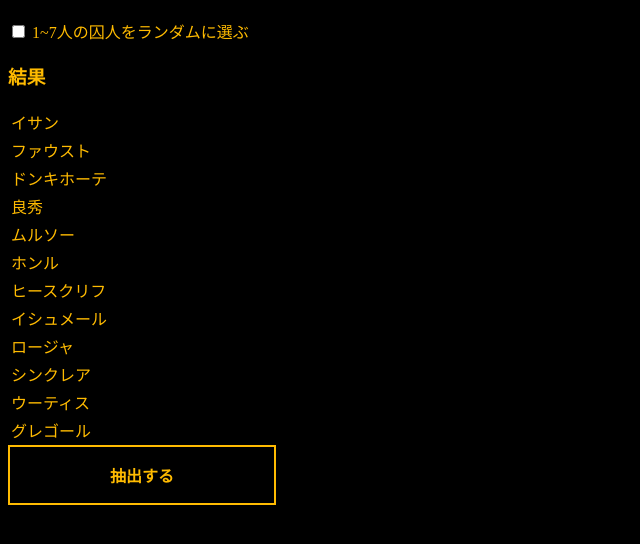
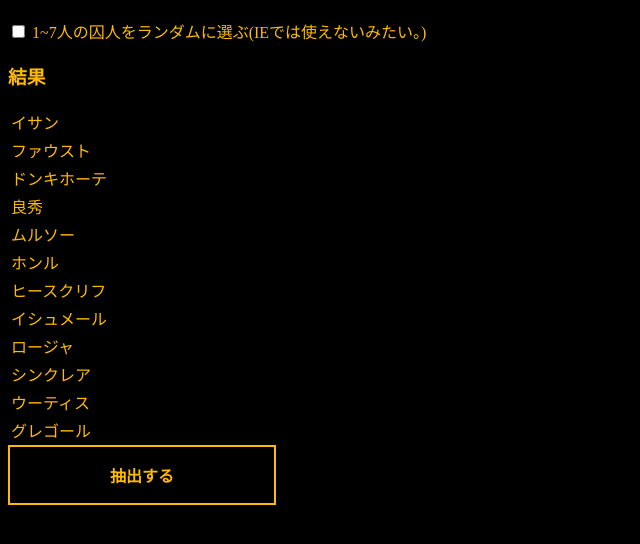
Before and after one commit to ANAAAA232/Random_Identity, a plain HTML site: page index.html in a window 1280 px wide. Shown: the part 70-614 px from the top of the page, without its empty margins (0-640 px from the left). Drawn offline with Linux system fonts and the light colour scheme.

Commit message:
謝罪文追加

```diff
--- a/index.html
+++ b/index.html
@@ -19,7 +19,7 @@
     <body>
         <h1 name="dekamoji">人格ルーレット</h1>
         <input type="checkbox" id="switch" />
-        1~7人の囚人をランダムに選ぶ
+        1~7人の囚人をランダムに選ぶ(IEでは使えないみたい。)
 
         <table>
             <h3>結果</h3>
```
